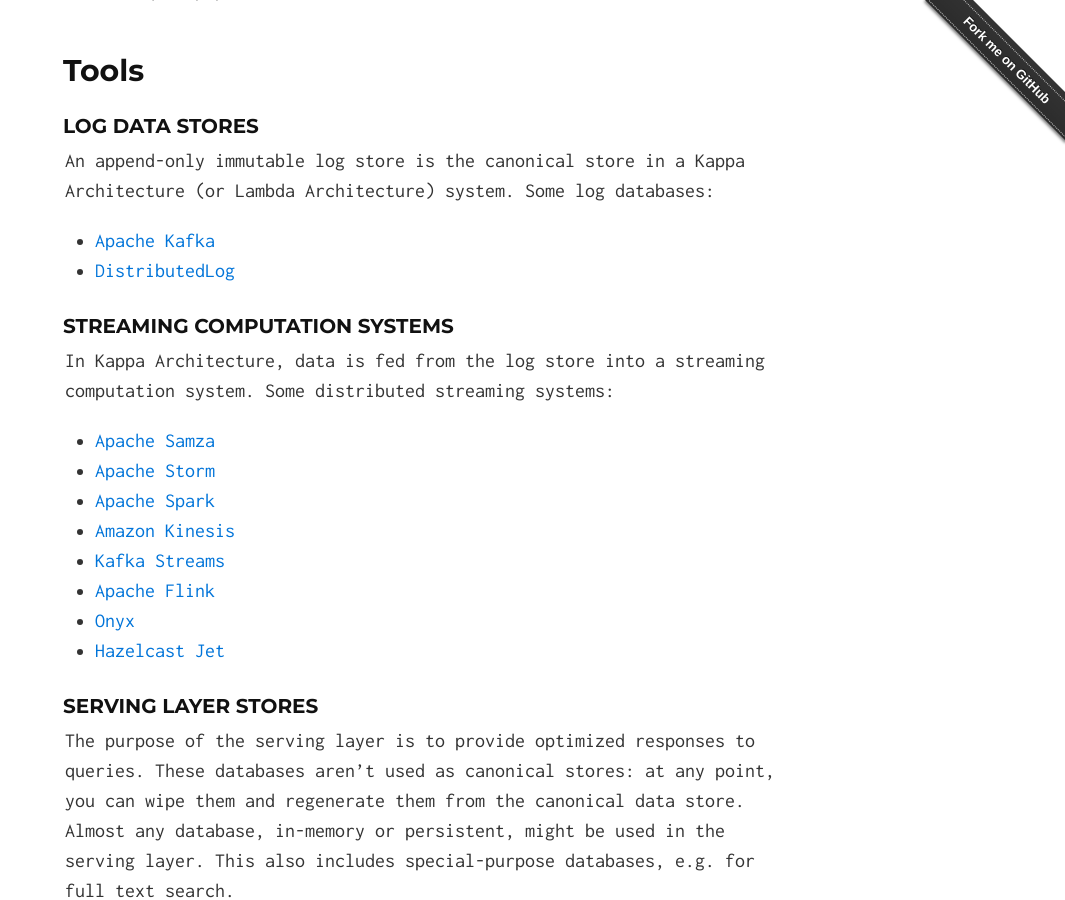
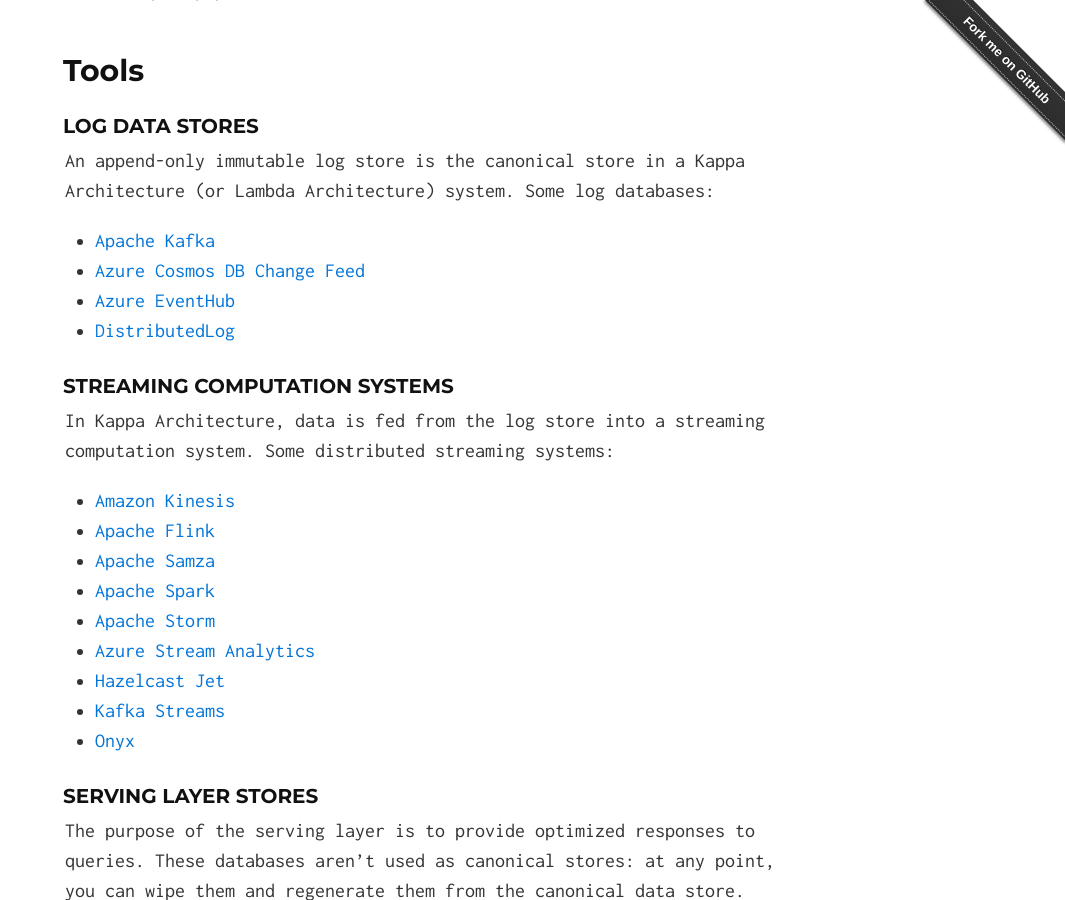
Before and after one commit to milinda/kappa-architecture.com, a Jekyll site: the page built from index.html, in a window 1280 px wide and 900 px high, scrolled down 1878 px. Shown: the whole window, without its empty margins (215-1280 px from the left). Built offline with Jekyll 4.4.1, drawn with Linux system fonts in a browser that asks for light colours.

Commit message:
added link to azure resources

```diff
--- a/_includes/index.md
+++ b/_includes/index.md
@@ -34,20 +34,23 @@ The idea of Kappa Architecture was first described in an [article](http://radar.
 An append-only immutable log store is the canonical store in a Kappa Architecture (or Lambda Architecture) system. Some log databases:
 
 * [Apache Kafka](http://kafka.apache.org/)
+* [Azure Cosmos DB Change Feed](https://docs.microsoft.com/en-us/azure/cosmos-db/change-feed)
+* [Azure EventHub](https://azure.microsoft.com/en-us/services/event-hubs/)
 * [DistributedLog](http://distributedlog.io/)
 
 ### Streaming computation systems
 
 In Kappa Architecture, data is fed from the log store into a streaming computation system. Some distributed streaming systems:
 
+* [Amazon Kinesis](https://aws.amazon.com/kinesis/)
+* [Apache Flink](https://flink.apache.org/)
 * [Apache Samza](http://samza.apache.org/)
+* [Apache Spark](http://spark.apache.org/)
 * [Apache Storm](http://storm.apache.org/)
-* [Apache Spark](http://spark.apache.org/)
-* [Amazon Kinesis](https://aws.amazon.com/kinesis/)
+* [Azure Stream Analytics](https://azure.microsoft.com/en-us/services/stream-analytics/)
+* [Hazelcast Jet](http://jet.hazelcast.org)
 * [Kafka Streams](http://kafka.apache.org/documentation.html#streams)
-* [Apache Flink](https://flink.apache.org/)
 * [Onyx](http://www.onyxplatform.org/)
-* [Hazelcast Jet](http://jet.hazelcast.org)
 
 ### Serving layer stores
 
```
